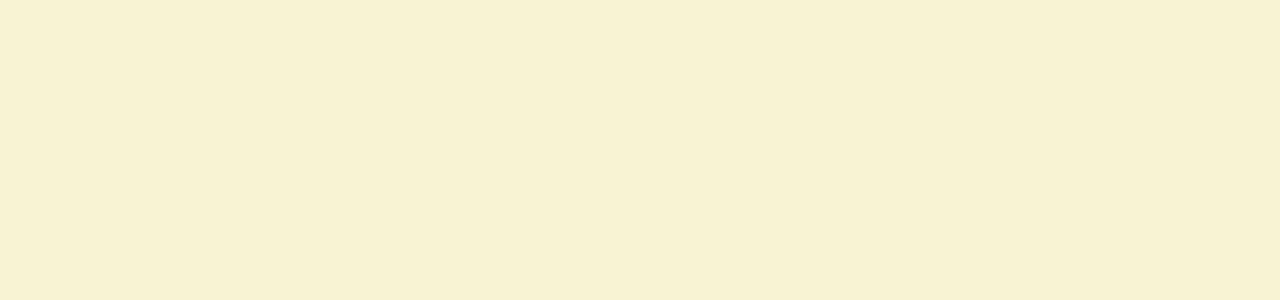
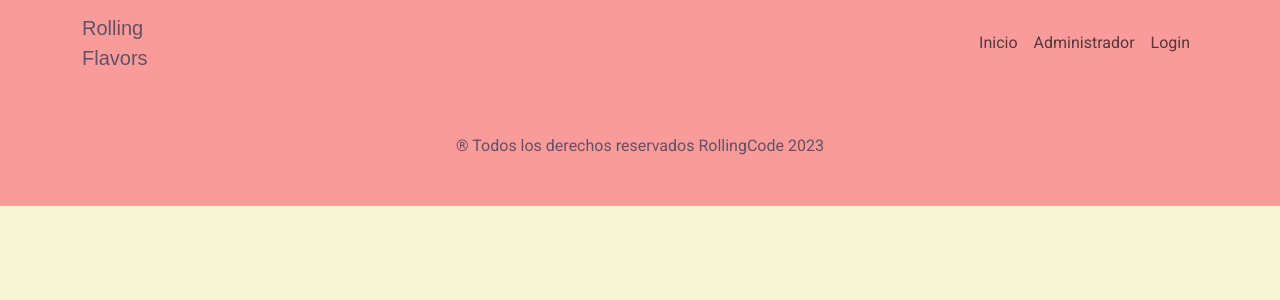
Before and after one commit to lourdesgarciafyl/tp-backend-5, a React (Vite) app: page / in a window 1280 px wide. Shown: the top 300 px of the page. Built offline with nearby package versions, Linux system fonts and the light colour scheme; a web font is replaced by a local one.

Commit message:
Se agrega Maquetado de Navbar y footer

```diff
--- a/src/App.css
+++ b/src/App.css
@@ -7,12 +7,26 @@
   flex-direction: column;
   min-height: 100vh;
   font-family: "Roboto", sans-serif;
+  /*Variables de Colores*/
   --fondo: #f7f3d5;
   --fondomasoscuro: #ffdabf;
   --NavbaryFooter: #fa9b9b;
   --destacado: #e88087;
   --letras: #635063;
 }
+
+
 .letraDestacada {
   font-family: "Gasoek One", sans-serif;
+  color: var(--letras);
 }
+
+.Navbar {
+  background-color: var(--NavbaryFooter);
+  color: var(--letras);
+}
+
+.footer {
+  background-color: var(--NavbaryFooter);
+  color: var(--letras);
+}
--- a/src/App.jsx
+++ b/src/App.jsx
@@ -1,11 +1,17 @@
 import "bootstrap/dist/css/bootstrap.min.css";
-import './App.css'
+import './App.css';
+import Navegacion from "./components/common/Navbar";
+import Footer from "./components/common/Footer";
 
 function App() {
 
   return (
     <>
 
+     <Navegacion/>
+
+     <Footer></Footer>
+
     </>
   )
 }
--- a/src/components/common/Footer.jsx
+++ b/src/components/common/Footer.jsx
@@ -0,0 +1,13 @@
+
+
+
+function Footer() {
+    return (
+
+        <section className='text-center py-5 footer' >
+ &reg; Todos los derechos reservados  <span className='bold'>RollingCode </span> 2023
+        </section>
+
+    );
+  }
+export default Footer;
--- a/src/components/common/Navbar.jsx
+++ b/src/components/common/Navbar.jsx
@@ -0,0 +1,24 @@
+import Container from "react-bootstrap/Container";
+import Nav from "react-bootstrap/Nav";
+import Navbar from "react-bootstrap/Navbar";
+
+function Navegacion() {
+  return (
+    <Navbar expand="lg" className="Navbar">
+      <Container>
+        <Navbar.Brand className="letraDestacada">
+          Rolling <br /> Flavors
+        </Navbar.Brand>
+        <Navbar.Toggle aria-controls="basic-navbar-nav" />
+        <Navbar.Collapse id="basic-navbar-nav">
+          <Nav className="ms-auto">
+            <Nav.Link>Inicio</Nav.Link>
+            <Nav.Link>Administrador</Nav.Link>
+            <Nav.Link>Login</Nav.Link>
+          </Nav>
+        </Navbar.Collapse>
+      </Container>
+    </Navbar>
+  );
+}
+export default Navegacion;
```
